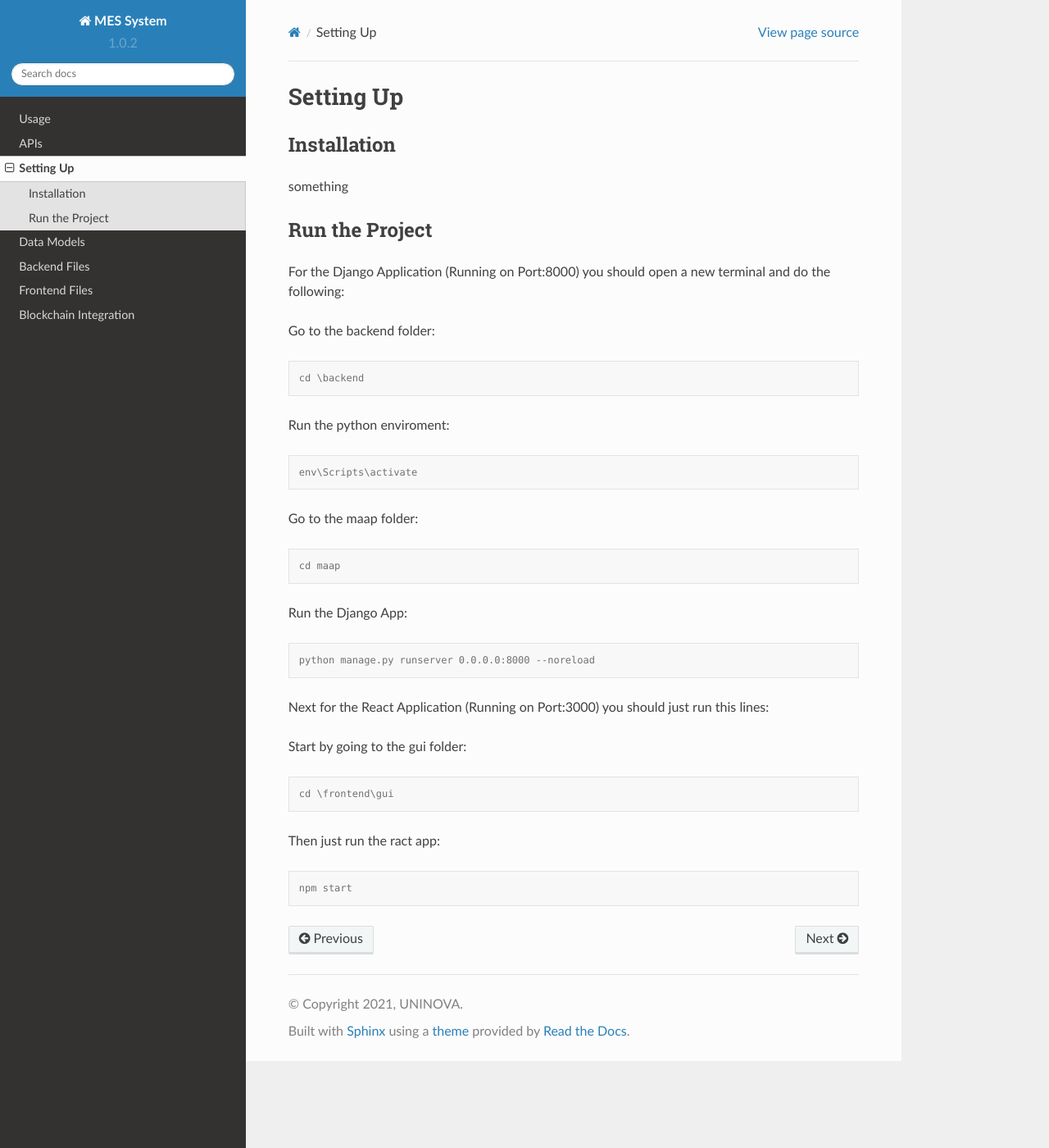
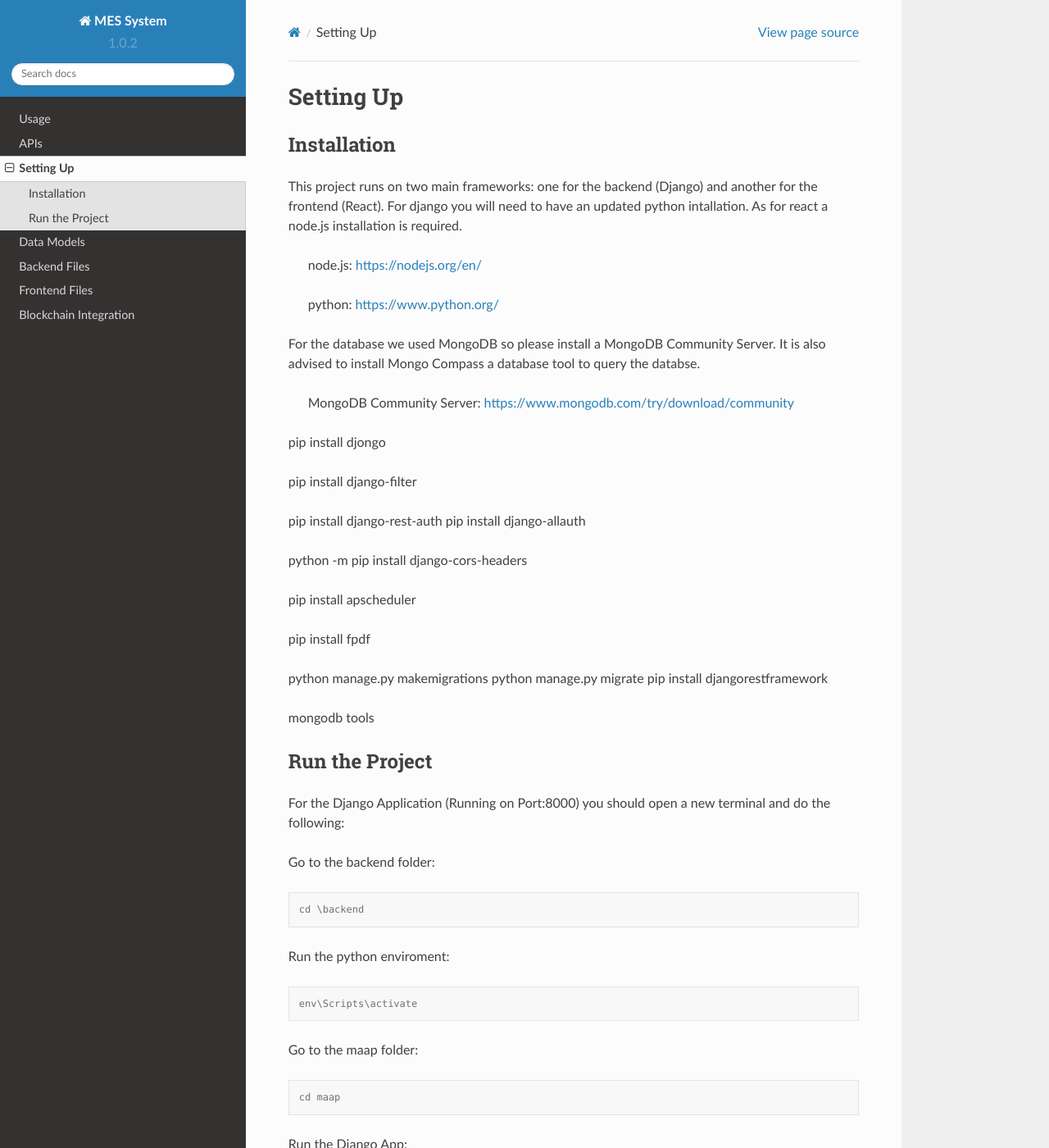
Before and after one commit to RICS-UNINOVA/AVANGARD_MES-DOCUMENTATION-ONLY, a Sphinx documentation site: the page built from docs/source/install.rst, in a window 1280 px wide and 1400 px high. Shown: the whole window at 82% size. Built offline with Sphinx 7.4.7 and the Read the Docs theme 2.0.0, drawn with Linux system fonts in a browser that asks for light colours.

Commit message:
Update install.rst

```diff
--- a/docs/source/install.rst
+++ b/docs/source/install.rst
@@ -6,7 +6,39 @@
 Installation
 ------------
 
-something
+This project runs on two main frameworks: one for the backend (Django) and another for the frontend (React). For django you will need to have an updated python intallation. As for react a node.js installation is required.
+
+	node.js: https://nodejs.org/en/
+
+	python: https://www.python.org/
+
+For the database we used MongoDB so please install a MongoDB Community Server. It is also advised to install Mongo Compass a database tool to query the databse.
+
+	MongoDB Community Server: https://www.mongodb.com/try/download/community
+
+
+
+
+pip install djongo
+
+pip install django-filter
+
+pip install django-rest-auth
+pip install django-allauth
+
+python -m pip install django-cors-headers
+
+pip install apscheduler
+
+pip install fpdf
+
+python manage.py makemigrations
+python manage.py migrate
+pip install djangorestframework
+
+
+mongodb tools
+
 
 .. _run:
 
```
